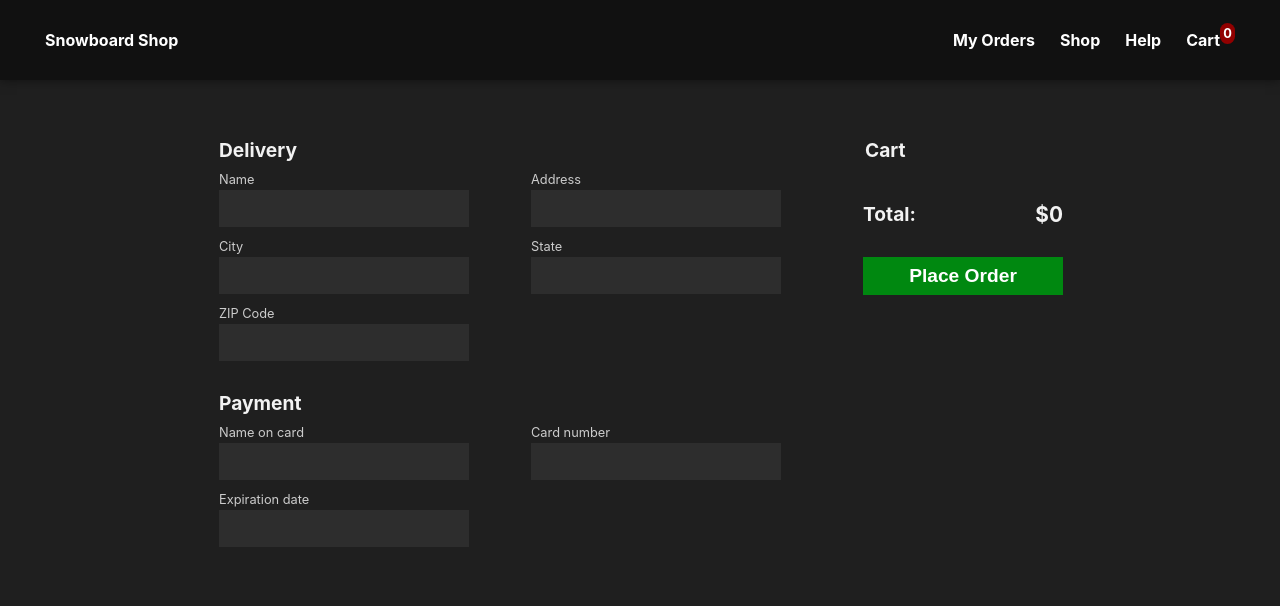
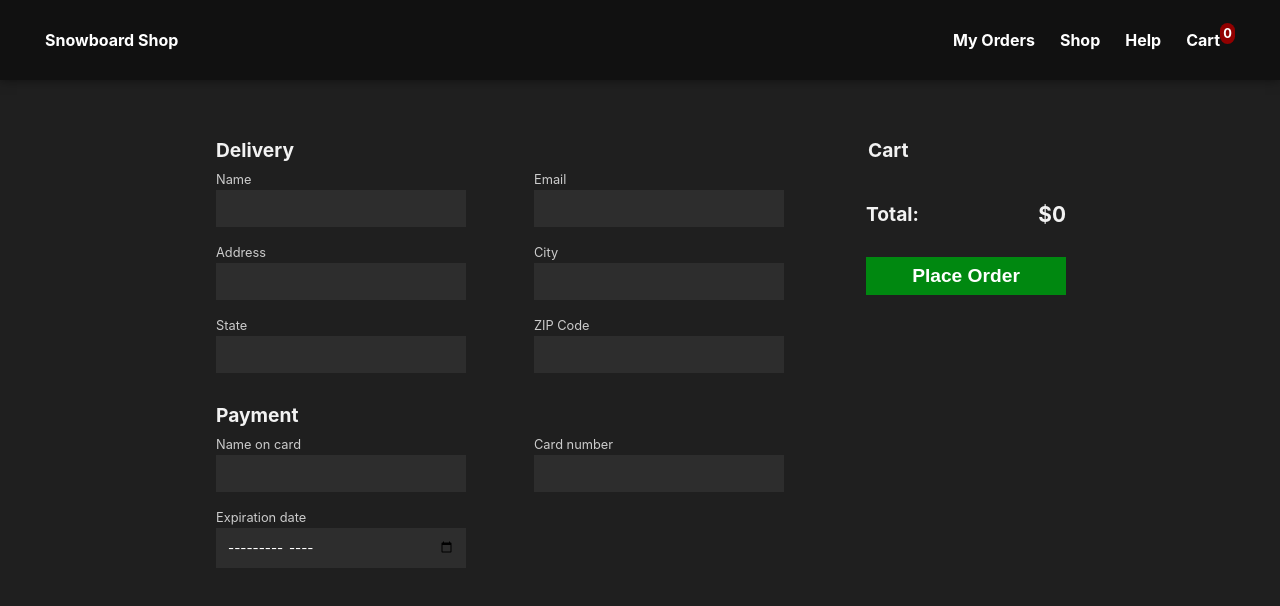
Before and after one commit to lindavid1998/snowboard-shop, a React (Create React App) app: page /#/checkout in a window 1280 px wide. Shown: the top 606 px of the page. Built offline with nearby package versions, Linux system fonts and the light colour scheme.

Commit message:
Add form validation to Checkout

```diff
--- a/src/components/Checkout.js
+++ b/src/components/Checkout.js
@@ -3,7 +3,8 @@ import CartItem from './CartItem';
 import '../styles/Checkout.css';
 
 export default function Checkout(props) {
-	const { cart, removeFromCart, submitOrder, updateQuantity, totalPrice } = props;
+	const { cart, removeFromCart, submitOrder, updateQuantity, totalPrice } =
+		props;
 
 	const deliveryInfo = (
 		<fieldset className='delivery-info'>
@@ -15,23 +16,35 @@ export default function Checkout(props) {
 				</div>
 
 				<div className='form-row'>
-					<label htmlFor='name'>Address</label>
+					<label htmlFor='email'>Email</label>
+					<input type='email' id='email' name='email' />
+					<div className='error-message'>Please enter a valid email</div>
+				</div>
+
+				<div className='form-row'>
+					<label htmlFor='address'>Address</label>
 					<input type='text' id='address' name='address' />
 				</div>
 
 				<div className='form-row'>
-					<label htmlFor='name'>City</label>
+					<label htmlFor='city'>City</label>
 					<input type='text' id='city' name='city' />
 				</div>
 
 				<div className='form-row'>
-					<label htmlFor='name'>State</label>
+					<label htmlFor='state'>State</label>
 					<input type='text' id='state' name='state' />
 				</div>
 
 				<div className='form-row'>
-					<label htmlFor='name'>ZIP Code</label>
-					<input type='text' id='zip' name='zip' />
+					<label htmlFor='zip'>ZIP Code</label>
+					<input
+						type='text'
+						id='zip'
+						name='zip'
+						pattern='^\d{5}(?:[-\s]\d{4})?$'
+					/>
+					<div className='error-message'>Please enter a valid ZIP</div>
 				</div>
 			</div>
 		</fieldset>
@@ -42,18 +55,30 @@ export default function Checkout(props) {
 			<legend>Payment</legend>
 			<div className='form-rows card-info'>
 				<div className='form-row'>
-					<label htmlFor='name'>Name on card</label>
-					<input type='text' id='name' name='name' />
+					<label htmlFor='name-on-card'>Name on card</label>
+					<input type='text' id='name' name='name-on-card' />
 				</div>
 
 				<div className='form-row'>
-					<label htmlFor='name'>Card number</label>
-					<input type='text' id='card-number' name='card-number' />
+					<label htmlFor='card-number'>Card number</label>
+					<input
+						type='text'
+						id='card-number'
+						name='card-number'
+						pattern='^[0-9]+$'
+					/>
+					<div className='error-message'>Please enter a valid card number</div>
 				</div>
 
 				<div className='form-row'>
-					<label htmlFor='name'>Expiration date</label>
-					<input type='text' id='exp-date' name='exp-date' />
+					<label for='expiration-date'>Expiration date</label>
+					<input
+						type='month'
+						id='expiration-date'
+						name='expiration-date'
+						min='2023-04'
+						max='2030-12'
+					/>
 				</div>
 			</div>
 		</fieldset>
--- a/src/styles/Checkout.css
+++ b/src/styles/Checkout.css
@@ -61,7 +61,7 @@ input:focus {
 .form-rows {
 	display: grid;
 	grid-template-columns: repeat(2, 300px);
-	gap: 12px;
+	gap: 18px;
 }
 
 .checkout-cart-items {
@@ -98,6 +98,31 @@ input:focus {
 	cursor: pointer;
 }
 
+.form-row {
+	position: relative;
+}
+
+.checkout-form input:invalid {
+	border: 1px solid red;
+}
+
+.error-message {
+  display: none;
+  color: red;
+  position: absolute;
+	top: 100%;
+	left: 0;
+	font-size: 0.7rem;
+}
+
+input:invalid + .error-message {
+	display: block;
+}
+
+input[type="month"] {
+  font-family: inherit;
+}
+
 @media screen and (max-width: 880px) {
 	.checkout-form {
 		flex-direction: column;
```
Also changed, not shown: 2 other files (tests, documents, lock files or other folders).
